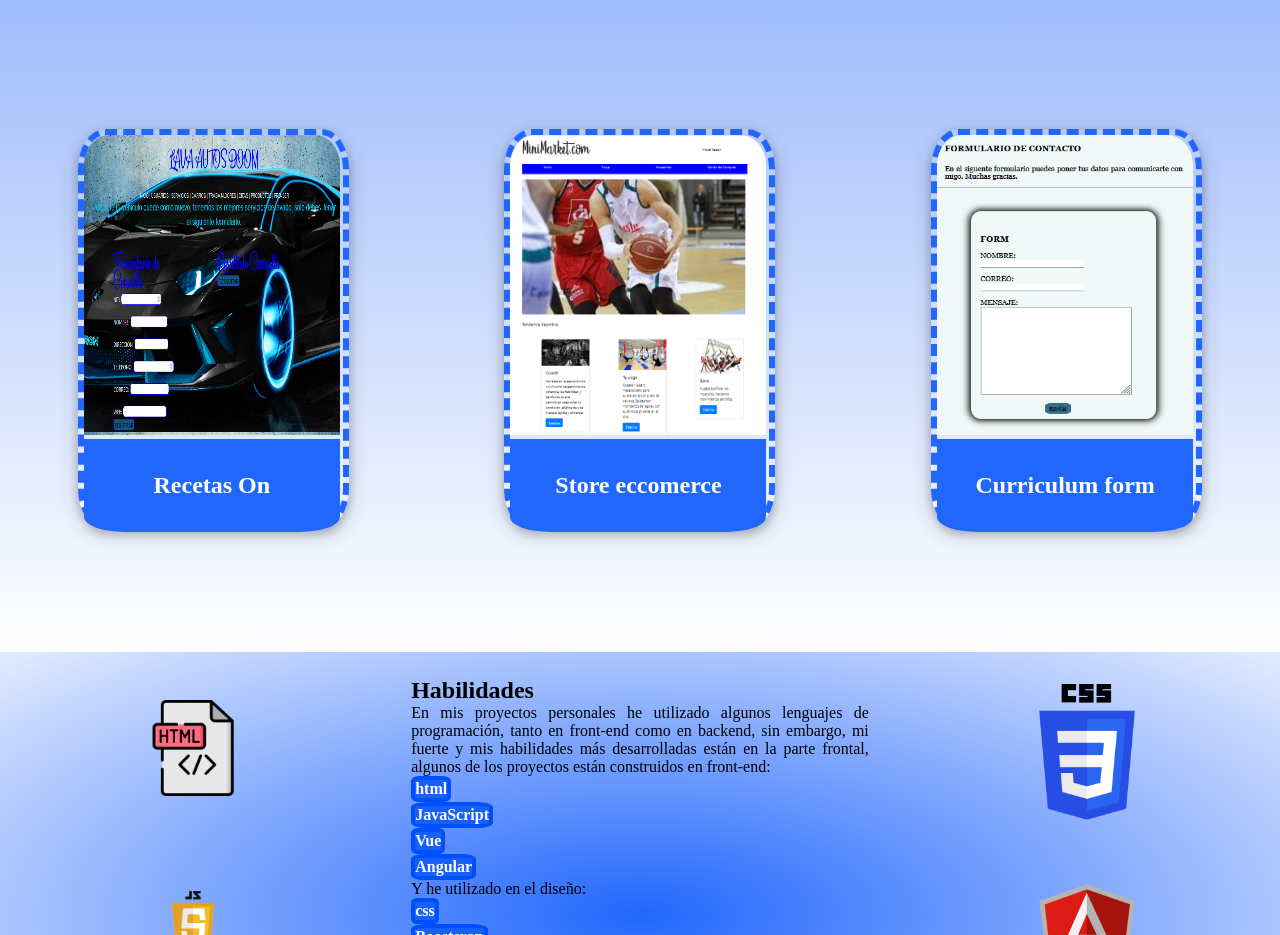
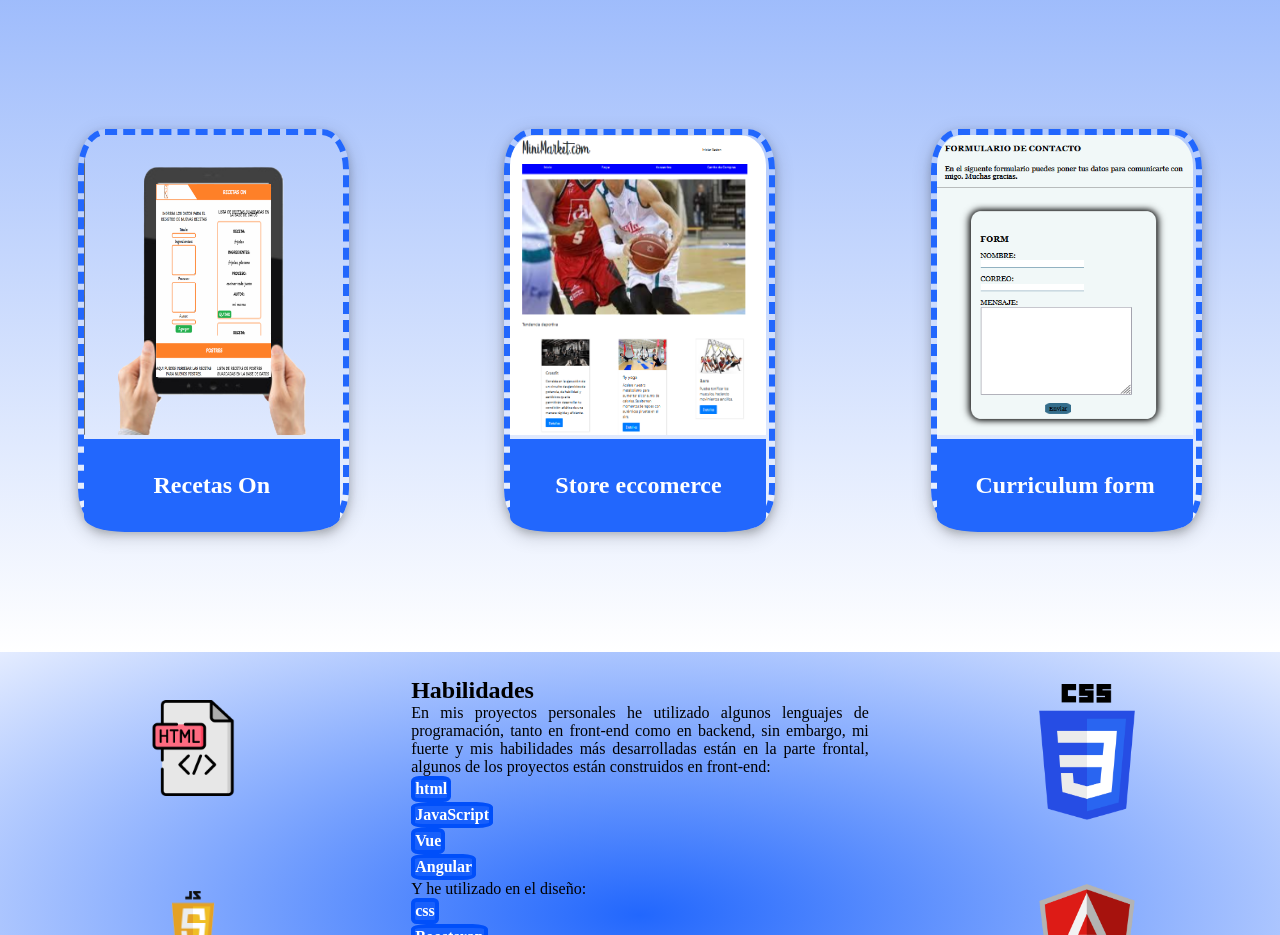
Before and after one commit to DayanaB01/portafolio, a Vue app: page / in a window 1280 px wide. Shown: the part 1740-2675 px from the top of the page. Built offline with nearby package versions, Linux system fonts and the light colour scheme; a web font is replaced by a local one.

Commit message:
Correcion img

```diff
--- a/src/views/HomeView.vue
+++ b/src/views/HomeView.vue
@@ -23,7 +23,7 @@
       <div class="cards">
         <div class="card">
           <a href="https://dayanab01.github.io/RecetasOn/">
-            <img src="@/assets/z_images/forms.png" alt="preview-forms" />
+            <img src="@/assets/z_images/principal.png" alt="preview-forms" />
           </a>
           <h1>Recetas On</h1>
         </div>
```
